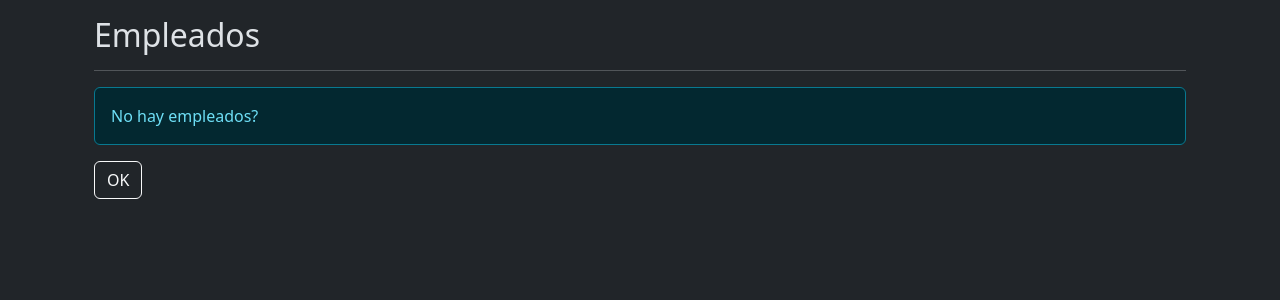
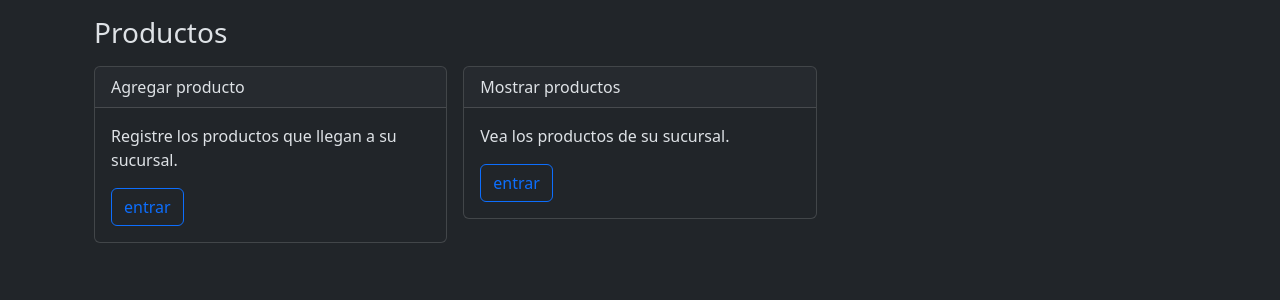
Before and after one commit to javosw/GamerProXela_Archivos-2024S2, an Angular app in the folder app-frontend/: page /test in a window 1280 px wide. Shown: the top 300 px of the page. Built offline with nearby package versions, Linux system fonts and the light colour scheme; no server answers.

Commit message:
addProducto y getProductos agregados

```diff
--- a/app-frontend/src/app/admin/admin-add-empleado/admin-add-empleado.component.html
+++ b/app-frontend/src/app/admin/admin-add-empleado/admin-add-empleado.component.html
@@ -1,7 +1,6 @@
-
 <div class="container">
     <div class="container mt-3 mb-3">
-        <h2>Agregar empleado</h2>
+        <h2 (click)="navegar('admin/board')">Agregar empleado</h2>
         <hr />
         <form [formGroup]="empleadoForm" (ngSubmit)="onSubmit()" class="mb-3">
             <div class="mb-3 row">
--- a/app-frontend/src/app/admin/admin-get-empleados/admin-get-empleados.component.html
+++ b/app-frontend/src/app/admin/admin-get-empleados/admin-get-empleados.component.html
@@ -1,8 +1,8 @@
 <div class="container">
     <div class="container mt-3 mb-3">
-        <h2>Empleados</h2>
+        <h2 (click)="navegar('admin/board')">Empleados</h2>
         <hr />
-        @if (fueronEmpleadosRecibidos && empleados.length > 0) {
+        @if (furFormEnviado && empleados.length > 0) {
         <table class="table table-striped table-hover">
             <thead>
                 <tr>
@@ -26,16 +26,15 @@
             </tbody>
         </table>
         }
-        @else if(fueronEmpleadosRecibidos && empleados.length == 0) {
+        @else if(furFormEnviado && empleados.length == 0) {
         <div class="alert alert-info" role="alert">
             No hay empleados?
         </div>
         }
-        @else if(fueronEmpleadosRecibidos && !empleados) {
+        @else if(furFormEnviado && !empleados) {
         <div class="alert alert-warning" role="alert">
             Operacion fallida?!
         </div>
         }
-        <button (click)="navegar('admin/board')" type="button" class="btn btn-outline-light">OK</button>
     </div>
 </div>
--- a/app-frontend/src/app/admin/admin-get-empleados/admin-get-empleados.component.ts
+++ b/app-frontend/src/app/admin/admin-get-empleados/admin-get-empleados.component.ts
@@ -9,13 +9,13 @@ import { Router } from '@angular/router';
   templateUrl: './admin-get-empleados.component.html'
 })
 export class AdminGetEmpleadosComponent {
+  empleados;
+  furFormEnviado: boolean;
+
   constructor(private adminServ: AdminService, private router: Router) {
-    this.fueronEmpleadosRecibidos = false;
+    this.furFormEnviado = false;
     this.empleados = new Array<{ dpi: number, nombre: string, rol: string, sucursal: string, username: string }>();
   }
-
-  empleados;
-  fueronEmpleadosRecibidos: boolean;
 
   ngOnInit() {
     this.getEmpleados();
@@ -25,13 +25,13 @@ export class AdminGetEmpleadosComponent {
     this.adminServ.getEmpleados().subscribe({
       next: (response: { dpi: number, nombre: string, rol: string, sucursal: string, username: string }[]) => {
         this.empleados = response;
-        this.fueronEmpleadosRecibidos = true;
+        this.furFormEnviado = true;
       },
       complete: () => {
-        this.fueronEmpleadosRecibidos = true;
+        this.furFormEnviado = true;
       },
       error: (error) => {
-        this.fueronEmpleadosRecibidos = true;
+        this.furFormEnviado = true;
       }
     });
   }
--- /dev/null
+++ b/app-frontend/src/app/bodega/bodega-add-producto/bodega-add-producto.component.html
@@ -0,0 +1,42 @@
+<div class="container">
+    <div class="container mt-3 mb-3">
+        <h2 (click)="navegar('bodega/board')">Agregar producto</h2>
+        <hr />
+        <form [formGroup]="productoForm" (ngSubmit)="onSubmit()" class="mb-3">
+            <div class="mb-3 row">
+                <label for="barcode" class="col-sm-3 col-form-label">Barcode</label>
+                <div class="col-sm-9">
+                    <input formControlName="barcode" id="barcode" type="text" class="form-control">
+                </div>
+            </div>
+            <div class="mb-3 row">
+                <label for="nombre" class="col-sm-3 col-form-label">Nombre</label>
+                <div class="col-sm-9">
+                    <input formControlName="nombre" id="nombre" type="text" class="form-control">
+                </div>
+            </div>
+            <div class="mb-3 row">
+                <label for="unidades" class="col-sm-3 col-form-label">Unidades</label>
+                <div class="col-sm-9">
+                    <input formControlName="unidades" id="unidades" type="text" class="form-control">
+                </div>
+            </div>
+            <hr />
+            <div class="d-flex justify-content-between">
+                <button type="submit" class="btn btn-outline-primary">AGREGAR</button>
+                <button (click)="navegar('bodega/board')" type="button" class="btn btn-outline-light">CANCELAR</button>
+            </div>
+        </form>
+
+        @if (fueEnviado && !fueAgregado) {
+        <div class="alert alert-warning" role="alert">
+            Operacion fallida?!
+        </div>
+        }
+        @else if(fueEnviado && fueAgregado) {
+        <div class="alert alert-info" role="alert">
+            Operacion exitosa!
+        </div>
+        }
+    </div>
+</div>
--- /dev/null
+++ b/app-frontend/src/app/bodega/bodega-add-producto/bodega-add-producto.component.ts
@@ -0,0 +1,49 @@
+import { Component } from '@angular/core';
+import { ReactiveFormsModule, FormControl, FormGroup, FormBuilder } from '@angular/forms';
+import { Router } from '@angular/router';
+import { BodegaService } from '../../services/bodega.service';
+
+@Component({
+  selector: 'app-bodega-add-producto',
+  standalone: true,
+  imports: [ReactiveFormsModule],
+  templateUrl: './bodega-add-producto.component.html'
+})
+export class BodegaAddProductoComponent {
+  productoForm: FormGroup;
+  fueAgregado: boolean;
+  fueEnviado: boolean;
+
+  constructor(private formBuilder: FormBuilder, private bodegaServ:BodegaService, private router:Router) {
+    this.fueAgregado = false;
+    this.fueEnviado = false;
+    this.productoForm = this.formBuilder.group({
+      barcode: [''],
+      nombre: [''],
+      unidades: [''],
+    });
+  }
+
+  onSubmit() {
+    this.fueEnviado = false;
+
+    this.bodegaServ.addProducto(this.productoForm.value).subscribe({
+      next: (response: any) => {
+        this.fueEnviado = true;
+        this.fueAgregado = true;
+      },
+      complete: ()=>{
+        this.fueEnviado = true;
+      },
+      error: (error) => {
+        this.fueEnviado = true;
+        this.fueAgregado = false;
+      }
+    });
+  }
+
+  navegar(url:string){
+    this.router.navigate([url]);
+  }
+
+}
--- /dev/null
+++ b/app-frontend/src/app/bodega/bodega-board/bodega-board.component.html
@@ -0,0 +1,25 @@
+<div class="container">
+    <div class="container mt-3 mb-3">
+        <h3 class="mb-3" (click)="navegar('bodega/board')">Productos</h3>
+        <div class="row row-cols-1 row-cols-sm-2 row-cols-md-3 g-3">
+            <div class="col">
+                <div class="card">
+                    <div class="card-header">Agregar producto</div>
+                    <div class="card-body">
+                        <p class="card-text">Registre los productos que llegan a su sucursal.</p>
+                        <a (click)="navegar('bodega/productos/add')" class="btn btn-outline-primary">entrar</a>
+                    </div>
+                </div>
+            </div>
+            <div class="col">
+                <div class="card">
+                    <div class="card-header">Mostrar productos</div>
+                    <div class="card-body">
+                        <p class="card-text">Vea los productos de su sucursal.</p>
+                        <a (click)="navegar('bodega/productos')" class="btn btn-outline-primary">entrar</a>
+                    </div>
+                </div>
+            </div>
+        </div>
+    </div>
+</div>
--- /dev/null
+++ b/app-frontend/src/app/bodega/bodega-board/bodega-board.component.ts
@@ -0,0 +1,19 @@
+import { Component } from '@angular/core';
+import { Router } from '@angular/router';
+
+@Component({
+  selector: 'app-bodega-board',
+  standalone: true,
+  imports: [],
+  templateUrl: './bodega-board.component.html'
+})
+export class BodegaBoardComponent {
+
+  constructor(private router:Router){
+  }
+
+  navegar(url:string){
+    this.router.navigate([url]);
+  }
+
+}
--- /dev/null
+++ b/app-frontend/src/app/bodega/bodega-get-productos/bodega-get-productos.component.html
@@ -0,0 +1,36 @@
+<div class="container">
+    <div class="container mt-3 mb-3">
+        <h2 (click)="navegar('bodega/board')">Productos</h2>
+        <hr />
+        @if (furFormEnviado && productos.length > 0) {
+        <table class="table table-striped table-hover">
+            <thead>
+                <tr>
+                    <th>barcode</th>
+                    <th>nombre</th>
+                    <th>unidades</th>
+                </tr>
+            </thead>
+            <tbody>
+                @for(prod of productos; track prod.barcode) {
+                <tr>
+                    <td>{{prod.barcode}}</td>
+                    <td>{{prod.nombre}}</td>
+                    <td>{{prod.unidades}}</td>
+                </tr>
+                }
+            </tbody>
+        </table>
+        }
+        @else if(furFormEnviado && productos.length == 0) {
+        <div class="alert alert-info" role="alert">
+            No hay productos?
+        </div>
+        }
+        @else if(furFormEnviado && !productos) {
+        <div class="alert alert-warning" role="alert">
+            Operacion fallida?!
+        </div>
+        }
+    </div>
+</div>
--- /dev/null
+++ b/app-frontend/src/app/bodega/bodega-get-productos/bodega-get-productos.component.ts
@@ -0,0 +1,43 @@
+import { Component } from '@angular/core';
+import { Router } from '@angular/router';
+import { BodegaService } from '../../services/bodega.service';
+
+@Component({
+  selector: 'app-bodega-get-productos',
+  standalone: true,
+  imports: [],
+  templateUrl: './bodega-get-productos.component.html'
+})
+export class BodegaGetProductosComponent {
+  productos;
+  furFormEnviado: boolean;
+
+  constructor(private bodegaServ: BodegaService, private router: Router) {
+    this.furFormEnviado = false;
+    this.productos = new Array<{ barcode: number, nombre: string, unidades: number }>();
+  }
+
+  ngOnInit() {
+    this.getEmpleados();
+  }
+
+  getEmpleados() {
+    this.bodegaServ.getProductos().subscribe({
+      next: (response: { barcode: number, nombre: string, unidades: number }[]) => {
+        this.productos = response;
+        this.furFormEnviado = true;
+      },
+      complete: () => {
+        this.furFormEnviado = true;
+      },
+      error: (error) => {
+        this.furFormEnviado = true;
+      }
+    });
+  }
+
+  navegar(url: string) {
+    this.router.navigate([url]);
+  }
+
+}
--- a/app-frontend/src/app/services/auth.service.ts
+++ b/app-frontend/src/app/services/auth.service.ts
@@ -29,6 +29,9 @@ export class AuthService {
           if(response.rol == 'administracion'){
             this.router.navigate(['admin/board']);
           }
+          else if(response.rol == 'bodega'){
+            this.router.navigate(['bodega/board']);
+          }
         },
         error: (error) => {
           console.error("@AuthService[error]")
--- /dev/null
+++ b/app-frontend/src/app/services/bodega.service.ts
@@ -0,0 +1,23 @@
+import { Injectable } from '@angular/core';
+import { HttpClient, HttpParams } from '@angular/common/http';
+import { AbstractControl } from '@angular/forms';
+import { Router } from '@angular/router';
+import { BehaviorSubject, Observable, Subject } from 'rxjs';
+
+@Injectable({
+  providedIn: 'root'
+})
+export class BodegaService {
+
+  constructor(private http: HttpClient, private router: Router) { }
+
+  addProducto(form: AbstractControl): Observable<any> {
+    let url = 'http://localhost/gpx/bodega/productos/add';
+    return this.http.post<any>(url, form);
+  }
+
+  getProductos(): Observable<any> {
+    let url = 'http://localhost/gpx/bodega/productos';
+    return this.http.get<any>(url);
+  }
+}
```
Also changed, not shown: app-frontend/src/app/gpx.routes.ts (+7 -1 lines), 3 other files (tests, documents, lock files or other folders).
